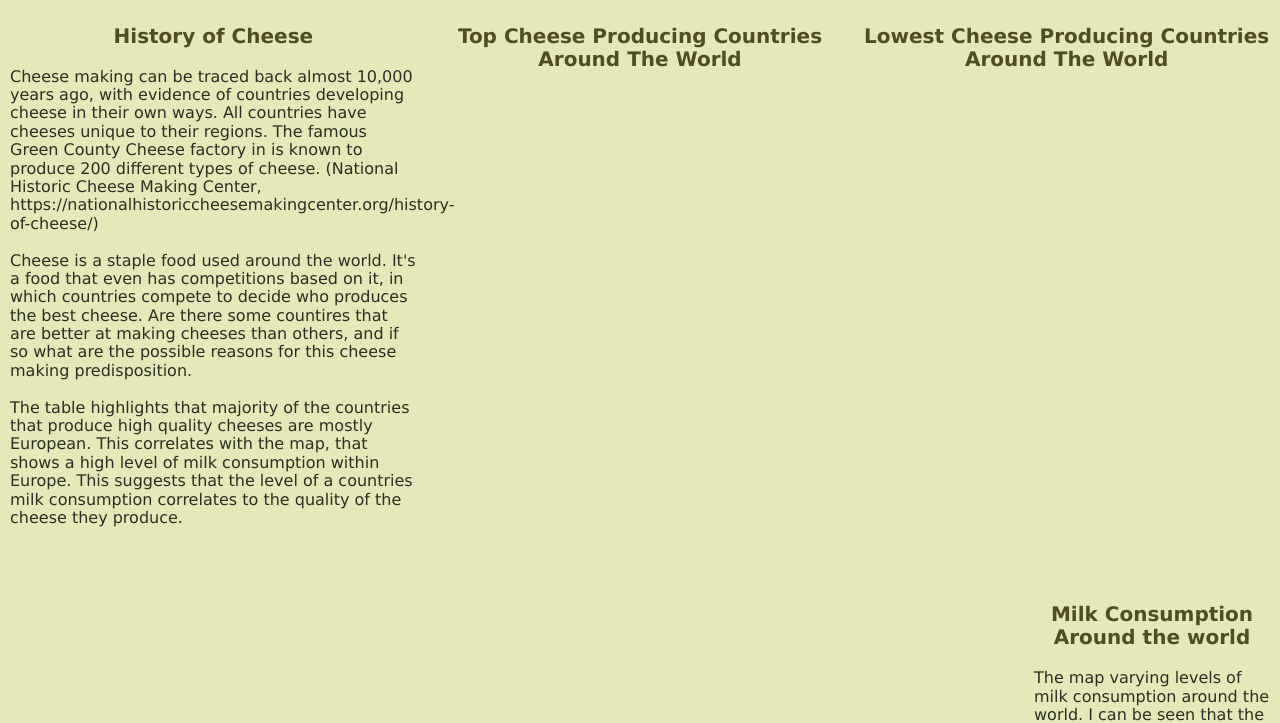
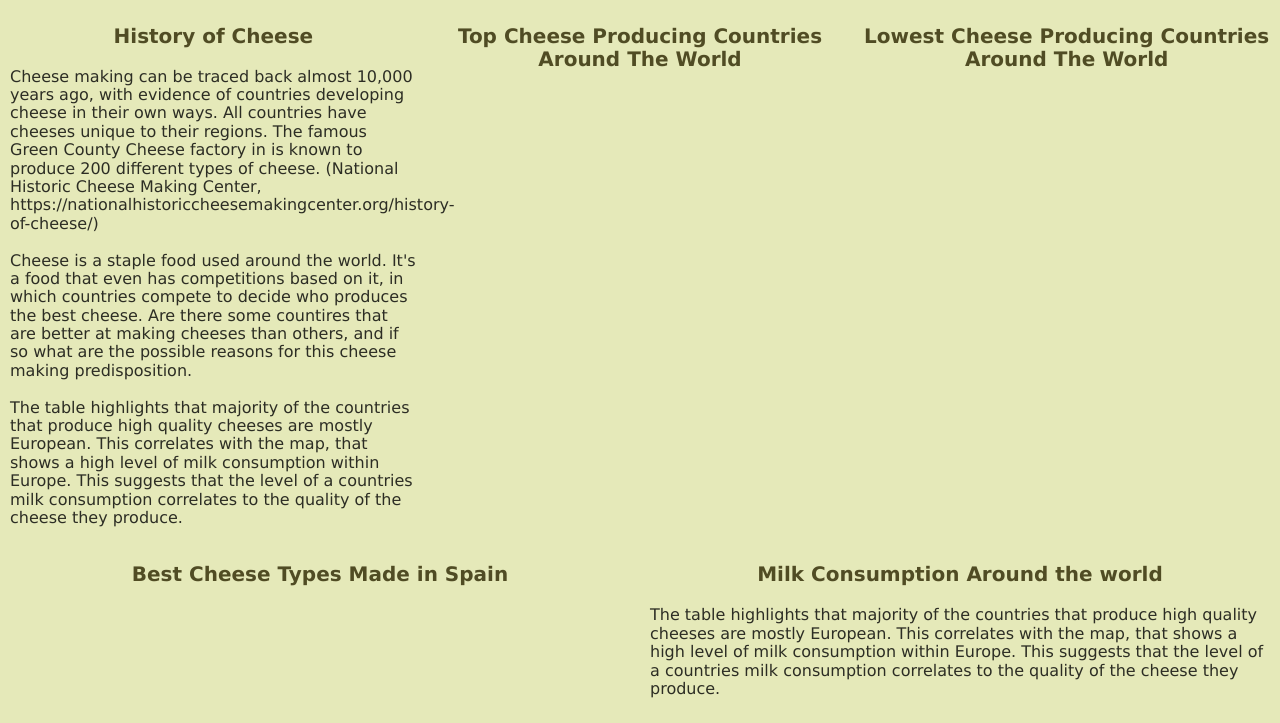
Before and after one commit to TheLegend2770/Assignment2_FIT3179, a plain HTML site: page index.html in a window 1280 px wide. Shown: the part 95-818 px from the top of the page. Drawn offline with nearby package versions, Linux system fonts and the light colour scheme; a script that the page names is missing.

Commit message:
Update index.html

```diff
--- a/index.html
+++ b/index.html
@@ -63,6 +63,28 @@
             </div>
     </div>
 
+<div class="pure-g">
+        <div class="pure-u-1-2">
+            <h3>Best Cheese Types Made in Spain</h3>
+            <div id="cheese_type">
+                <script src="json/cheese_type_plot.js"></script>
+
+            </div>
+        </div>
+
+        <div class="pure-u-1-2">
+            <div id="text_div">
+                <h3>Milk Consumption Around the world</h3>
+                    <p>
+                        The table highlights that majority of the countries that produce high
+                    quality cheeses are mostly European.  This correlates with the map, that
+                    shows a high level of milk consumption within Europe.  This suggests
+                    that the level of a countries milk consumption correlates to the quality
+                    of the cheese they produce.
+                    </p>
+                </div>
+            </div>
+    </div>
 
     </div>
 
```
